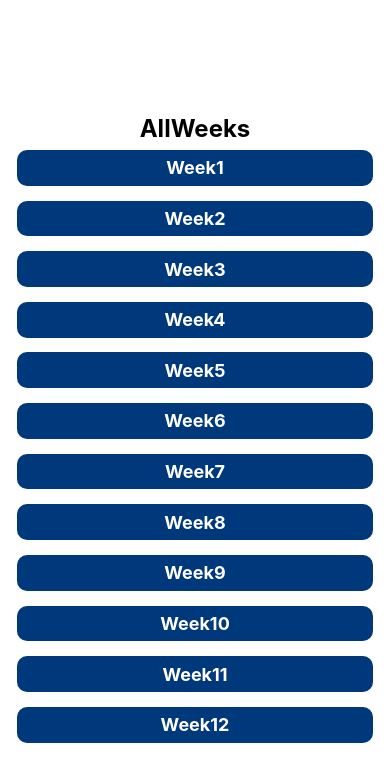
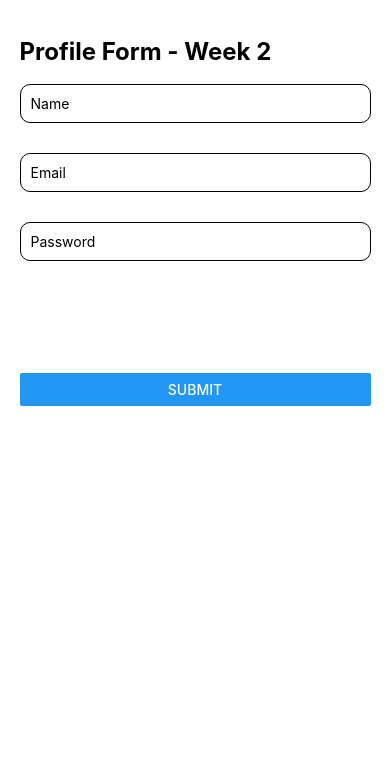
Before and after one commit to rj8b0000/Techies_React_Native_Assignments, a React Native app: screen /Week2 in a window 390 px wide. Shown: the top 782 px of the page. Built offline with nearby package versions, Linux system fonts and the light colour scheme.

Commit message:
Adding Week 2 Assignment

```diff
--- a/globalStyles.js
+++ b/globalStyles.js
@@ -10,4 +10,9 @@ export const globalStyles = StyleSheet.create({
     justifyContent: 'center',
     alignItems: 'center',
   },
+  heading: {
+    fontSize: 24,
+    fontWeight: 'bold',
+    marginTop: '5%',
+  },
 });
--- a/package.json
+++ b/package.json
@@ -10,6 +10,7 @@
     "test": "jest"
   },
   "dependencies": {
+    "@d11/react-native-fast-image": "^8.13.0",
     "@react-native-vector-icons/entypo": "^12.4.0",
     "@react-native/new-app-screen": "0.83.1",
     "@react-navigation/elements": "^2.9.5",
--- a/src/Navigator/MainNavigator.js
+++ b/src/Navigator/MainNavigator.js
@@ -3,6 +3,7 @@ import React from 'react';
 import { createNativeStackNavigator } from '@react-navigation/native-stack';
 import AllWeeks from '../screens/AllWeeks';
 import Week1 from '../screens/Week1';
+import Week2 from '../screens/Week2';
 
 const Stack = createNativeStackNavigator();
 
@@ -19,6 +20,11 @@ const MainNavigator = () => {
         component={Week1}
         options={{ headerShown: false }}
       />
+      <Stack.Screen
+        name="Week2"
+        component={Week2}
+        options={{ headerShown: false }}
+      />
     </Stack.Navigator>
   );
 };
--- a/src/screens/AllWeeks.js
+++ b/src/screens/AllWeeks.js
@@ -48,11 +48,6 @@ const AllWeeks = () => {
 export default AllWeeks;
 
 const styles = StyleSheet.create({
-  heading: {
-    fontSize: 24,
-    fontWeight: 'bold',
-    marginTop: '5%',
-  },
   listContainer: {
     width: '95%',
     borderColor: '#000',
--- /dev/null
+++ b/src/screens/Week2.js
@@ -0,0 +1,143 @@
+import {
+  StyleSheet,
+  Text,
+  View,
+  TextInput,
+  TouchableWithoutFeedback,
+  Platform,
+  Keyboard,
+  KeyboardAvoidingView,
+  Alert,
+  Button,
+} from 'react-native';
+import React, { useState } from 'react';
+import { SafeAreaView } from 'react-native-safe-area-context';
+import { globalStyles } from '../../globalStyles';
+
+const Week2 = () => {
+  const [formData, setFormData] = useState({
+    name: '',
+    email: '',
+    password: '',
+  });
+  const [showUserInfo, setShowUserInfo] = useState(false);
+  const handleInputData = (field, value) => {
+    setFormData({ ...formData, [field]: value });
+  };
+  const pattern = /^[a-zA-Z0-9._%+-]+@[a-zA-Z0-9.-]+\.[a-zA-Z]{2,}$/;
+  const validateEmail = email => {
+    return pattern.test(email);
+  };
+  const handleSubmit = () => {
+    if (!formData.email.trim() || !formData.password.trim()) {
+      Alert.alert('Error', 'All fields are Required!');
+    }
+    if (!validateEmail(formData.email)) {
+      Alert.alert('Error', 'Invalid Email Address!');
+    } else {
+      Alert.alert('Success', 'Form submitted successfully!');
+      setShowUserInfo(true);
+      Keyboard.dismiss();
+    }
+  };
+  const handleClear = () => {
+    setFormData({
+      name: '',
+      email: '',
+      password: '',
+    });
+    setShowUserInfo(false);
+  };
+  return (
+    <SafeAreaView style={globalStyles.container}>
+      <KeyboardAvoidingView
+        behavior={Platform.OS === 'ios' ? 'padding' : 'height'}
+        style={styles.mainContainer}
+      >
+        <Text style={globalStyles.heading}>Profile Form - Week 2</Text>
+
+        <View style={styles.formContainer}>
+          <View style={styles.inputContainer}>
+            <TouchableWithoutFeedback onPress={Keyboard.dismiss}>
+              <TextInput
+                placeholder="Name"
+                value={formData.name}
+                onChangeText={value => handleInputData('name', value)}
+                style={styles.txtInput}
+                keyboardType="default"
+              />
+            </TouchableWithoutFeedback>
+
+            <TouchableWithoutFeedback onPress={Keyboard.dismiss}>
+              <TextInput
+                placeholder="Email"
+                value={formData.email}
+                onChangeText={value => handleInputData('email', value)}
+                style={styles.txtInput}
+                keyboardType="email-address"
+              />
+            </TouchableWithoutFeedback>
+            <TouchableWithoutFeedback onPress={Keyboard.dismiss}>
+              <TextInput
+                placeholder="Password"
+                value={formData.password}
+                onChangeText={value => handleInputData('password', value)}
+                style={styles.txtInput}
+                secureTextEntry
+              />
+            </TouchableWithoutFeedback>
+          </View>
+
+          <Button title="Submit" onPress={handleSubmit} />
+        </View>
+        {showUserInfo ? (
+          <View style={styles.infoContainer}>
+            <Text style={styles.infoHeading}>Entered Information</Text>
+            <Text style={styles.infoText}>Name: {formData.name}</Text>
+            <Text style={styles.infoText}>Email: {formData.email}</Text>
+            <Text style={styles.infoText}>Password: {formData.password}</Text>
+            <Button title="Clear" onPress={handleClear} color={'red'} />
+          </View>
+        ) : null}
+      </KeyboardAvoidingView>
+    </SafeAreaView>
+  );
+};
+
+export default Week2;
+
+const styles = StyleSheet.create({
+  mainContainer: {
+    flex: 1,
+    padding: '5%',
+  },
+  txtInput: {
+    borderWidth: 1,
+    borderColor: '#000',
+    padding: 10,
+    borderRadius: 10,
+  },
+  formContainer: {
+    width: '100%',
+    height: '40%',
+    justifyContent: 'space-between',
+    marginTop: '5%',
+  },
+  inputContainer: {
+    height: '55%',
+    justifyContent: 'space-between',
+  },
+  infoContainer: {
+    width: '100%',
+    height: '25%',
+    justifyContent: 'space-between',
+    marginTop: '5%',
+  },
+  infoHeading: {
+    fontSize: 20,
+    fontWeight: 'bold',
+  },
+  infoText: {
+    fontSize: 16,
+  },
+});
--- a/tsconfig.json
+++ b/tsconfig.json
@@ -3,6 +3,6 @@
   "compilerOptions": {
     "types": ["jest"]
   },
-  "include": ["**/*.ts", "**/*.tsx", "App.js"],
+  "include": ["**/*.ts", "**/*.tsx", "App.js", "src/screens/Week2.js"],
   "exclude": ["**/node_modules", "**/Pods"]
 }
```
Also changed, not shown: 1 other file (tests, documents, lock files or other folders).
